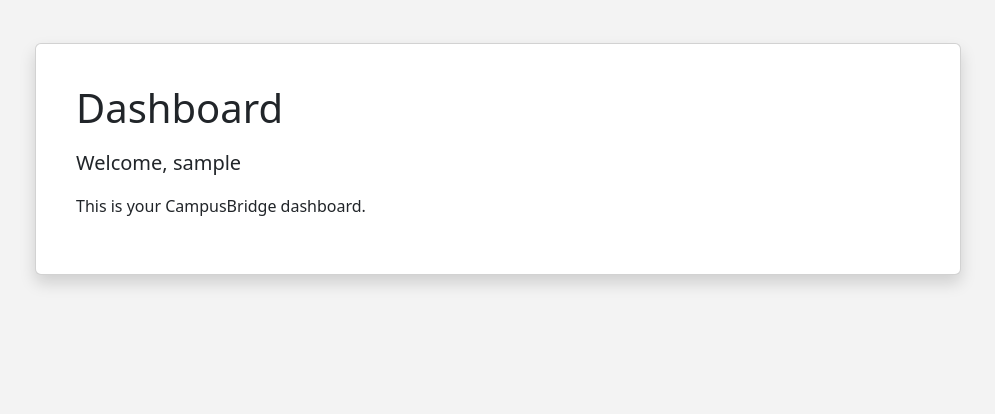
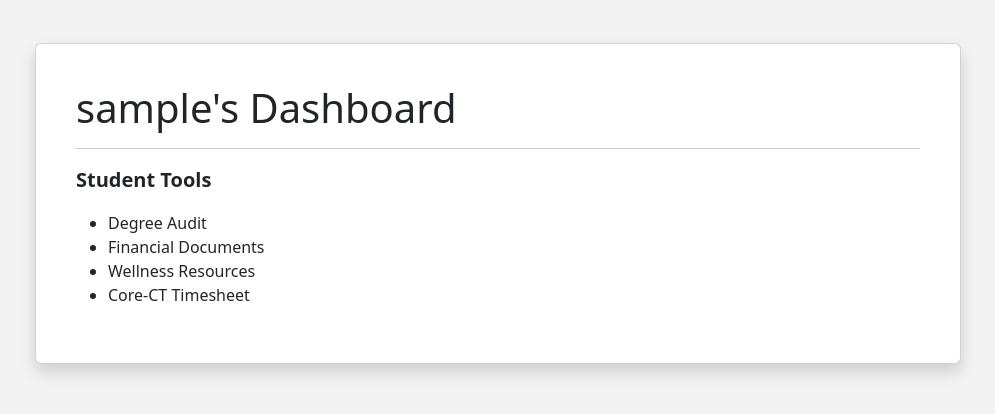
Before and after one commit to rshaz2713/CampusBridge, a Django app: page /dashboard/ in a window 1280 px wide. Shown: the part 75-489 px from the top of the page, without its empty margins (142-1137 px from the left). Run offline with Django 4.2, Linux system fonts and the light colour scheme; the visitor is signed in with stand-in values (Sample User, id 1).

Commit message:
Add simple demo of role-based URL routing (#34)

```diff
--- a/dashboard/views.py
+++ b/dashboard/views.py
@@ -5,4 +5,12 @@ from django.contrib.auth.decorators import login_required
 # Django automatially redirecst them to /accounts/login URL.
 @login_required
 def dashboard_home(request):
-    return render(request, "dashboard/home.html")
+
+    # Testing for role-based rendering, hard-coded for now.
+    # This placeholder is used until perssitent role data is implemetned elsewhere.
+    role = request.session.get("role", "student")
+    context = {
+        "role": role,
+    }
+
+    return render(request, "dashboard/home.html", context)
--- a/templates/dashboard/home.html
+++ b/templates/dashboard/home.html
@@ -7,9 +7,29 @@
     <div class="col-lg-10">
         <div class="card shadow p-4">
             <div class="card-body">
-                <h1 class="mb-3">Dashboard</h1>
-                <p class="lead">Welcome, {{ user.username }}</p>
-                <p>This is your CampusBridge dashboard.</p>
+                <h1 class="mb-3">{{ user.username }}'s Dashboard</h1>
+                {% if role == "student" %}
+                    <hr>
+                    <p class="fs-5 fw-bold">Student Tools</p>
+                    <ul>
+                        <li>Degree Audit</li>
+                        <li>Financial Documents</li>
+                        <li>Wellness Resources</li>
+                        <li>Core-CT Timesheet</li>
+                    </ul>
+                {% elif role == "professor" %}
+                    <hr>
+                    <p class="fs-5 fw-bold">Professor Tools</p>
+                    <ul>
+                        <li>Student Search</li>
+                        <li>Financial Documents</li>
+                        <li>Wellness Resources</li>
+                        <li>Core-CT Timesheet</li>
+                    </ul>
+                {% else %}
+                    <hr>
+                    <p>No user role has been assigned yet.</p>
+                {% endif %}
             </div>
         </div>
     </div>
```
